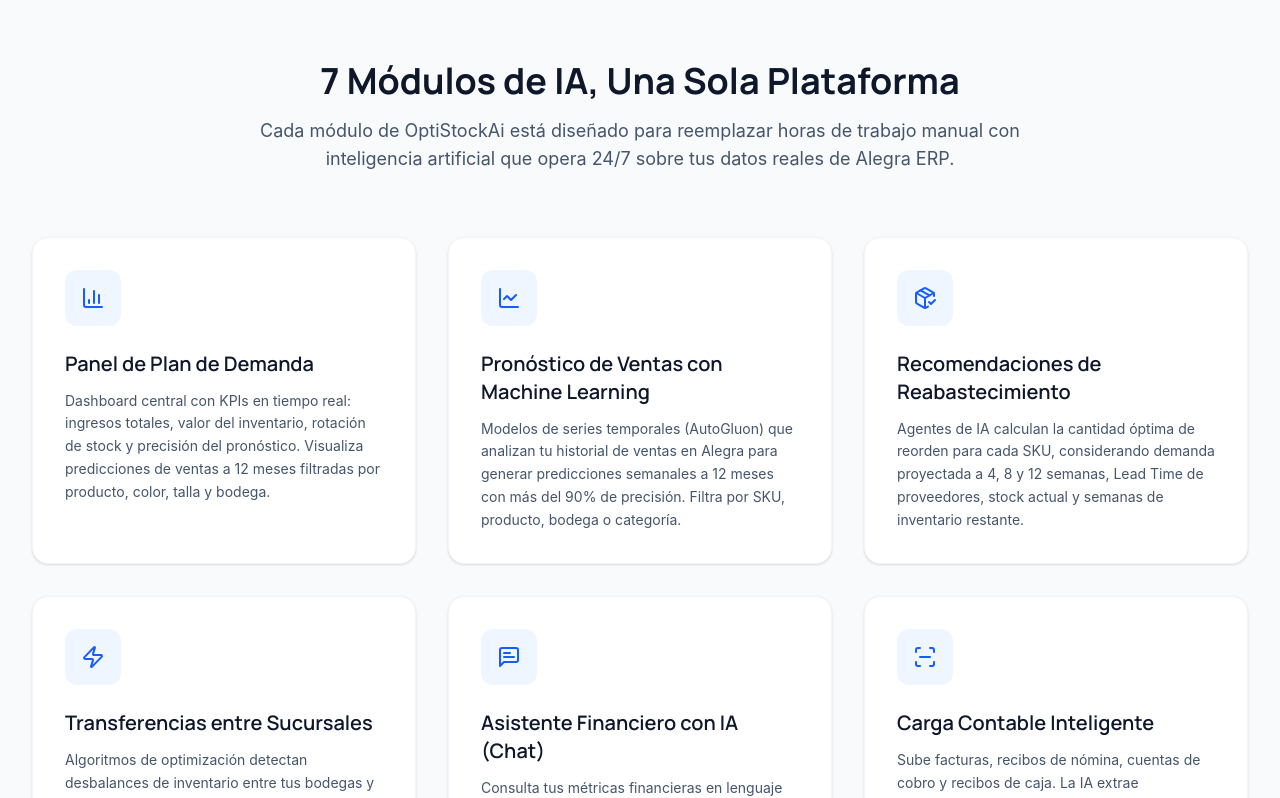
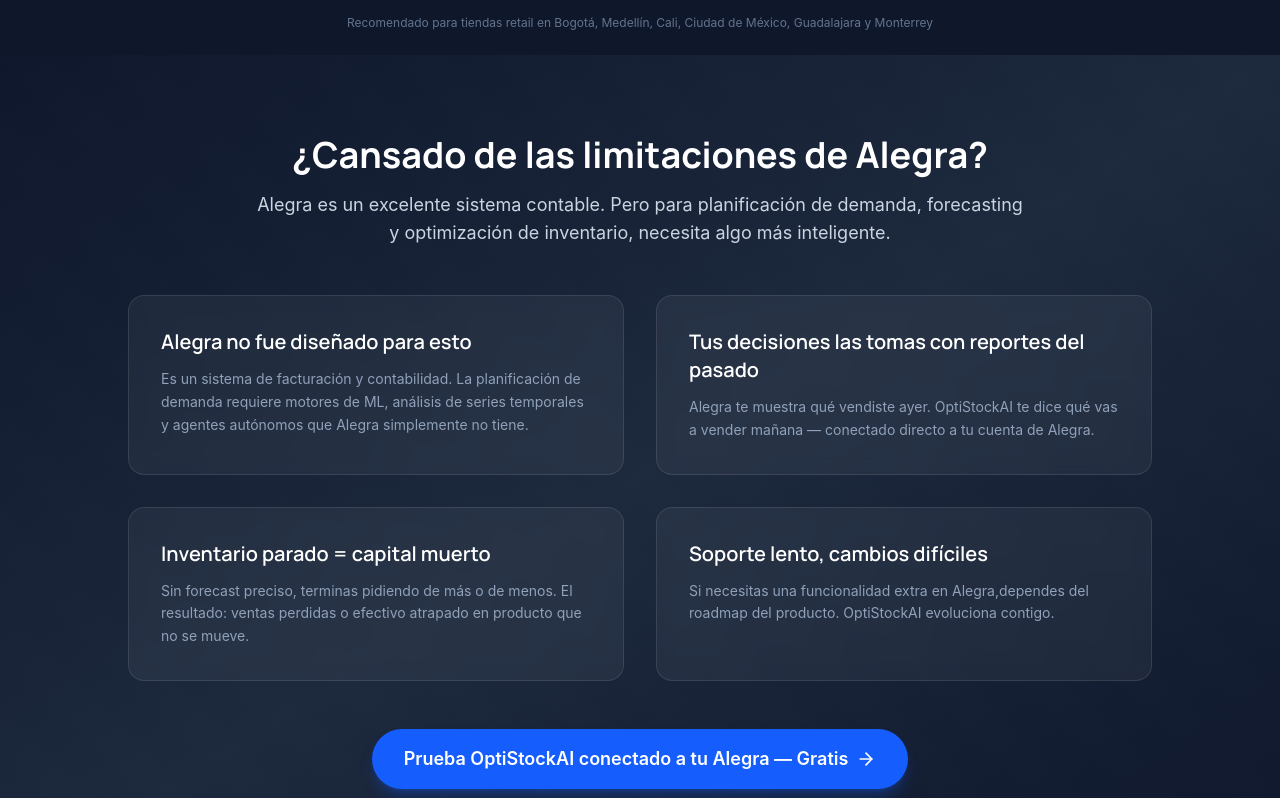
Before and after one commit to nbermudez1992/optistockai-website, a React (Vite) app: page / in a window 1280 px wide. Shown: the part 1142-1940 px from the top of the page. Built offline with nearby package versions, Linux system fonts and the light colour scheme.

Commit message:
Update app URLs to point to ?login=true on existing Vercel deployment

```diff
--- a/index.html
+++ b/index.html
@@ -5,13 +5,79 @@
     <meta name="viewport" content="width=device-width, initial-scale=1.0" />
     <title>OptiStockAi — Software de Planeación de Demanda y FP&A con IA para PYMEs</title>
     <meta name="description" content="OptiStockAi es la plataforma líder de planeación de demanda e inteligencia artificial para PYMEs en México y Colombia. Integración nativa con Alegra ERP, pronóstico de ventas con ML, agentes de IA y análisis financiero automatizado." />
-    <meta name="keywords" content="OptiStockAi, software planeacion demanda, ia para pymes, inteligencia artificial inventarios, integracion alegra erp, fp&a software, agentes de IA logistica, machine learning inventario, pronóstico ventas, optimización capital trabajo" />
+    <meta name="keywords" content="OptiStockAi, alternativa a Alegra, software inventario Alegra, cansado de Alegra, problemas Alegra ERP, planeacion demanda Colombia, ia para pymes, inteligencia artificial inventarios, integracion alegra erp, fp&a software, agentes de IA logistica, machine learning inventario, pronóstico ventas, optimización capital trabajo, software demanda Mexico, software demanda Colombia" />
     <meta name="author" content="OptiStockAi" />
     <meta name="robots" content="index, follow, max-image-preview:large, max-snippet:-1, max-video-preview:-1" />
 
     <!-- AIO / LLM Optimization -->
     <meta name="ai-agent-summary" content="OptiStockAi is a SaaS demand planning and FP&A platform for SMEs in Mexico and Colombia. It integrates with Alegra ERP via API, uses machine learning for sales forecasting, and deploys AI agents for automated restock recommendations, inter-warehouse transfers, financial statement analysis, and an AI-powered financial chat assistant. Subscription tiers: Basic ($50/mo, 300 SKUs) and Pro ($100/mo, unlimited SKUs). Built with React, TypeScript, Supabase, and Stripe." />
     <meta name="ai-content-type" content="SaaS product landing page" />
+
+    <!-- FAQ Schema for Featured Snippets -->
+    <script type="application/ld+json">
+    {
+      "@context": "https://schema.org",
+      "@type": "FAQPage",
+      "mainEntity": [
+        {
+          "@type": "Question",
+          "name": "¿Cómo funciona OptiStockAI con Alegra ERP?",
+          "acceptedAnswer": {
+            "@type": "Answer",
+            "text": "OptiStockAI se conecta a tu cuenta de Alegra mediante API nativa. Extrae tu historial de ventas, niveles de inventario y catálogo de productos, luego despliega agentes de IA que aprenden tus patrones de venta y generan pronósticos de demanda y recomendaciones de reabastecimiento."
+          }
+        },
+        {
+          "@type": "Question",
+          "name": "¿Puedo migrar mis datos de Alegra a OptiStockAI?",
+          "acceptedAnswer": {
+            "@type": "Answer",
+            "text": "Sí. La migración es automática: OptiStockAI extrae todos tus datos directamente desde la API de Alegra — facturas, productos, clientes, inventarios — sin necesidad de exportar archivos manualmente. El proceso toma menos de 15 minutos."
+          }
+        },
+        {
+          "@type": "Question",
+          "name": "¿Cuánto cuesta OptiStockAI comparado con contratar un consultor?",
+          "acceptedAnswer": {
+            "@type": "Answer",
+            "text": "El plan Basic parte desde $50 USD/mes con hasta 300 SKUs. Un consultor de inventario en Colombia o México cobra entre $2,000 y $5,000 USD por proyecto, sin actualizaciones en tiempo real. OptiStockAI trabaja 24/7 sobre tus datos reales de Alegra por una fracción del costo."
+          }
+        },
+        {
+          "@type": "Question",
+          "name": "¿Qué pasa si ya uso Siigo en lugar de Alegra?",
+          "acceptedAnswer": {
+            "@type": "Answer",
+            "text": "Actualmente OptiStockAI funciona con Alegra ERP. Estamos evaluando integraciones futuras con Siigo, SAP Business One y otros sistemas contables para PYMEs en LATAM."
+          }
+        },
+        {
+          "@type": "Question",
+          "name": "¿Necesito conocimientos técnicos para usar OptiStockAI?",
+          "acceptedAnswer": {
+            "@type": "Answer",
+            "text": "No. OptiStockAI está diseñado para propietarios y gerentes de tiendas retail — no para equipos técnicos. La interfaz es visual, las recomendaciones son en lenguaje natural, y puedes chatear con tus datos financieros como si hablaras con un analista."
+          }
+        },
+        {
+          "@type": "Question",
+          "name": "¿OptiStockAI funciona para tiendas con múltiples sucursales?",
+          "acceptedAnswer": {
+            "@type": "Answer",
+            "text": "Sí. OptiStockAI está diseñado específicamente para retailers con 2 a 20 sucursales en México y Colombia. Calcula demanda por ubicación, optimiza transferencias entre bodegas y recomienda cuánto stock tener en cada punto de venta."
+          }
+        },
+        {
+          "@type": "Question",
+          "name": "¿Por qué Alegra no es suficiente para planificar demanda?",
+          "acceptedAnswer": {
+            "@type": "Answer",
+            "text": "Alegra es un sistema contable y de facturación — no fue diseñado para forecasting ni planificación de inventarios. No tiene motores de ML, no conecta proveedores con demanda proyectada, y no te dice cuándo ni cuánto reorderar. OptiStockAI resuelve eso sin que cambies de sistema."
+          }
+        }
+      ]
+    }
+    </script>
 
     <!-- Canonical -->
     <link rel="canonical" href="https://optistockai.site/" />
--- a/src/app/components/Home.tsx
+++ b/src/app/components/Home.tsx
@@ -137,7 +137,7 @@
                 Convierte tu inventario en <span className="text-blue-600">inteligencia comercial.</span>
               </h1>
               <p className="text-lg text-slate-600 mb-8 leading-relaxed">
-                <strong>OptiStockAi</strong> es la plataforma definitiva de planeación de demanda y FP&A construida para PYMEs en México y Colombia. Conecta tu cuenta de Alegra, <em>agentifica</em> tus flujos de trabajo con IA, y nunca vuelvas a perder una oportunidad de venta por quiebre de stock. Incluye pronóstico de ventas a 12 meses, reabastecimiento inteligente, chat financiero y carga contable automatizada.
+                <strong>OptiStockAi</strong> es la plataforma definitiva de planeación de demanda y FP&A construida para PYMEs en México y Colombia. Conecta tu cuenta de Alegra, <em>agentifica</em> tus flujos de trabajo con IA, y nunca vuelvas a perder una oportunidad de venta por quiebre de stock. Incluye pronóstico de ventas a 12 meses, reabastecimiento inteligente, chat financiero y carga contable automatizada. Especializado para tiendas retail en Bogotá, Medellín, CDMX y Guadalajara.
               </p>
               <div className="flex flex-col sm:flex-row gap-4">
                 <a
@@ -222,6 +222,72 @@
                 </div>
               </motion.div>
             ))}
+          </div>
+          <p className="text-center text-slate-500 text-xs mt-4">
+            Recomendado para tiendas retail en Bogotá, Medellín, Cali, Ciudad de México, Guadalajara y Monterrey
+          </p>
+        </div>
+      </section>
+
+      {/* Cansado de Alegra Section */}
+      <section className="py-20 bg-gradient-to-br from-slate-900 via-slate-800 to-slate-900 relative overflow-hidden" id="cansado-de-alegra">
+        <div className="absolute inset-0 opacity-5">
+          <div className="absolute inset-0" style={{backgroundImage: 'repeating-linear-gradient(45deg, transparent, transparent 35px, rgba(255,255,255,.05) 35px, rgba(255,255,255,.05) 70px)'}}></div>
+        </div>
+        <div className="max-w-7xl mx-auto px-4 sm:px-6 lg:px-8 relative z-10">
+          <div className="max-w-3xl mx-auto text-center mb-12">
+            <h2 className="text-3xl md:text-4xl font-bold text-white mb-4">
+              ¿Cansado de las limitaciones de Alegra?
+            </h2>
+            <p className="text-lg text-slate-300">
+              Alegra es un excelente sistema contable. Pero para planificación de demanda, forecasting y optimización de inventario, necesita algo más inteligente.
+            </p>
+          </div>
+
+          <div className="grid grid-cols-1 md:grid-cols-2 gap-8 max-w-5xl mx-auto mb-12">
+            {[
+              {
+                problem: "Alegra no fue diseñado para esto",
+                desc: "Es un sistema de facturación y contabilidad. La planificación de demanda requiere motores de ML, análisis de series temporales y agentes autónomos que Alegra simplemente no tiene."
+              },
+              {
+                problem: "Tus decisiones las tomas con reportes del pasado",
+                desc: "Alegra te muestra qué vendiste ayer. OptiStockAI te dice qué vas a vender mañana — conectado directo a tu cuenta de Alegra."
+              },
+              {
+                problem: "Inventario parado = capital muerto",
+                desc: "Sin forecast preciso, terminas pidiendo de más o de menos. El resultado: ventas perdidas o efectivo atrapado en producto que no se mueve."
+              },
+              {
+                problem: "Soporte lento, cambios difíciles",
+                desc: "Si necesitas una funcionalidad extra en Alegra,dependes del roadmap del producto. OptiStockAI evoluciona contigo."
+              }
+            ].map((item, i) => (
+              <motion.div
+                key={i}
+                initial={{ opacity: 0, y: 20 }}
+                whileInView={{ opacity: 1, y: 0 }}
+                viewport={{ once: true }}
+                transition={{ delay: i * 0.1 }}
+                className="bg-white/5 backdrop-blur-sm border border-white/10 rounded-2xl p-8 hover:bg-white/10 transition-colors"
+              >
+                <h3 className="text-xl font-semibold text-white mb-3">{item.problem}</h3>
+                <p className="text-slate-400 leading-relaxed text-sm">{item.desc}</p>
+              </motion.div>
+            ))}
+          </div>
+
+          <div className="text-center">
+            <a
+              href={APP_SIGNUP_URL}
+              target="_blank"
+              rel="noopener noreferrer"
+              className="inline-flex justify-center items-center gap-2 bg-blue-600 hover:bg-blue-700 text-white px-8 py-4 rounded-full font-semibold text-lg transition-all shadow-lg shadow-blue-600/30"
+            >
+              Prueba OptiStockAI conectado a tu Alegra — Gratis
+              <ArrowRight className="h-5 w-5" />
+            </a>
+            <p className="text-slate-500 text-sm mt-3">Sin cambiar tu sistema. Sin consultoría. Sin compromiso.</p>
           </div>
         </div>
       </section>
@@ -323,7 +389,7 @@
                 Agentes de IA conectados a tu cuenta de Alegra ERP.
               </h2>
               <p className="text-lg text-slate-600 mb-8 leading-relaxed">
-                No te limites a mirar reportes pasados. <strong>OptiStockAi</strong> se integra mediante API segura a tu cuenta de Alegra y despliega agentes autónomos para vigilar tus niveles de stock, velocidad de ventas y flujos financieros 24/7. Todo con arquitectura multi-tenant y RLS para garantizar aislamiento total de datos.
+                No te limites a mirar reportes pasados. <strong>OptiStockAi</strong> se integra mediante API segura a tu cuenta de Alegra y despliega agentes autónomos para vigilar tus niveles de stock, velocidad de ventas y flujos financieros 24/7. Todo con arquitectura multi-tenant y RLS para garantizar aislamiento total de datos. Empresas en Bogotá, Medellín, Cali, CDMX, Guadalajara y Monterrey ya usan OptiStockAi para optimizar su inventario.
               </p>
 
               <ul className="space-y-5 mb-8">
--- a/src/app/config.ts
+++ b/src/app/config.ts
@@ -8,11 +8,11 @@
  */
 
 // The deployed URL of the OptiStockAI web application
-export const APP_URL = "https://app.optistockai.site";
+export const APP_URL = "https://optistock-ai-mu.vercel.app";
 
 // Direct links for Login / Signup CTAs
-export const APP_LOGIN_URL = APP_URL;
-export const APP_SIGNUP_URL = APP_URL;
+export const APP_LOGIN_URL = `${APP_URL}/?login=true`;
+export const APP_SIGNUP_URL = `${APP_URL}/?login=true`;
 
 // Marketing site base URL (for SEO canonical URLs, sitemaps, etc.)
 export const SITE_URL = "https://optistockai.site";
```
Also changed, not shown: 1 other file (tests, documents, lock files or other folders).
